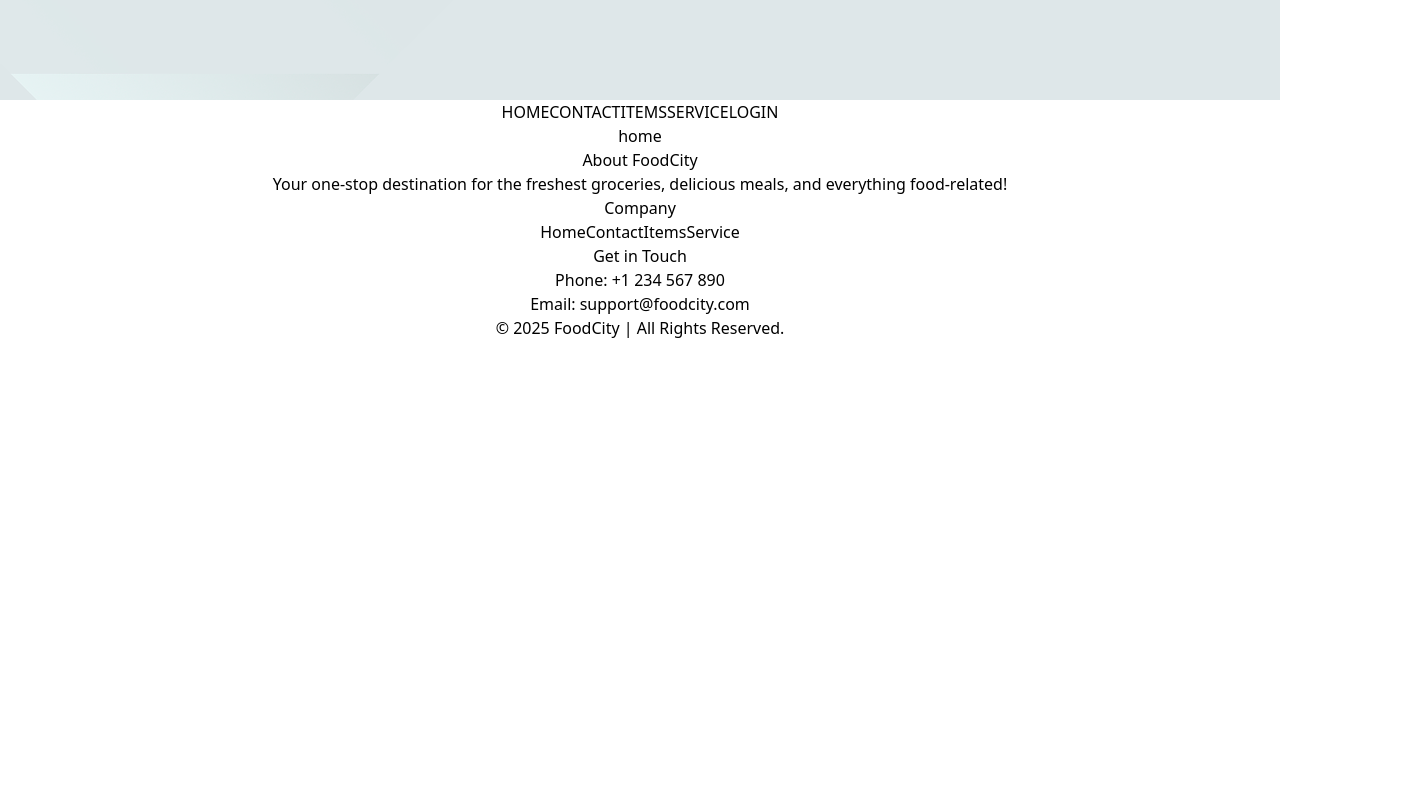
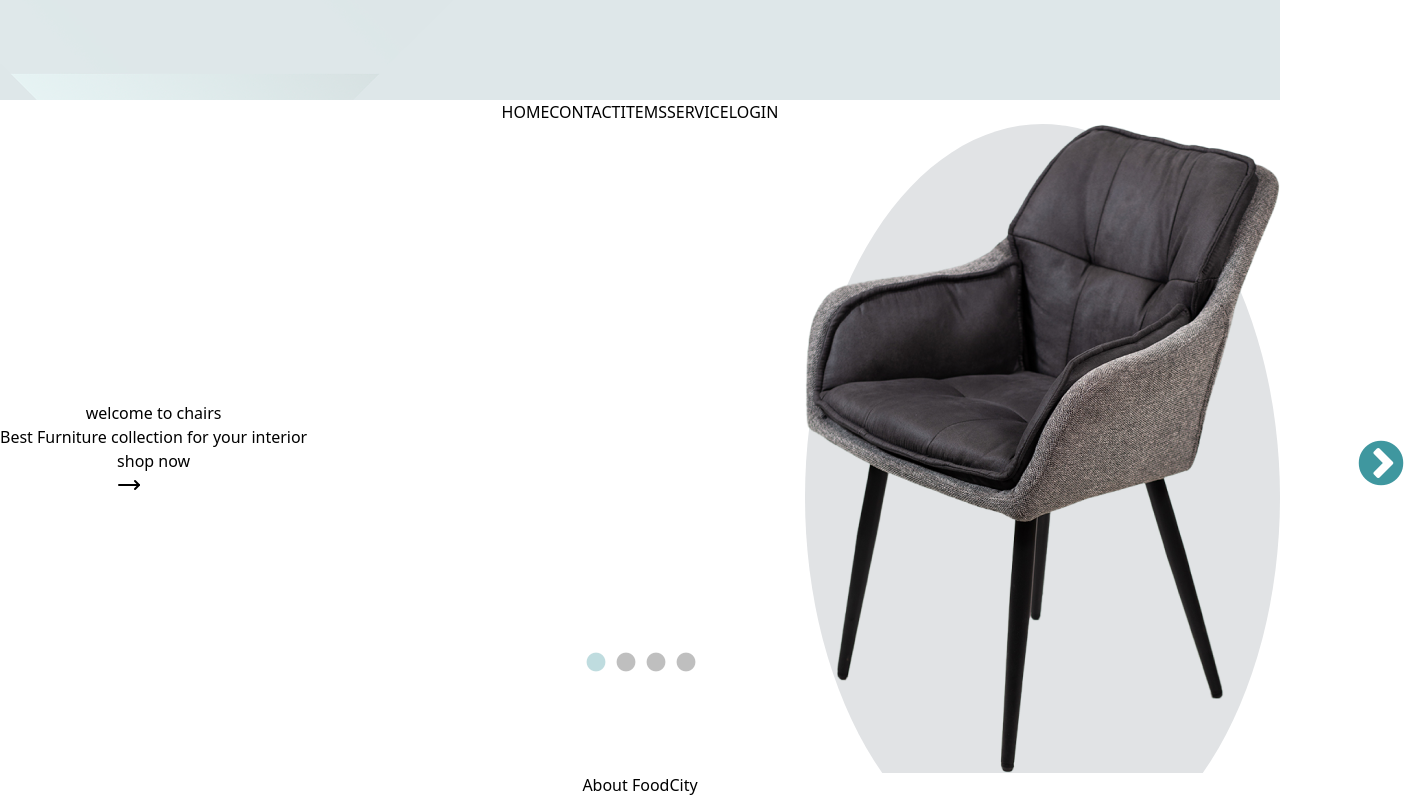
Before and after one commit to kavinduabc/projectOne, a React (Vite) app in the folder frontend/: page / in a window 1280 px wide. Shown: the part 1180-1980 px from the top of the page, 1407 px wide, since content can reach past the window. Before the commit the page ends 1520 px from the top, so only its background shows below. Built offline with nearby package versions, Linux system fonts and the light colour scheme.

Commit message:
create banner component

```diff
--- a/frontend/package.json
+++ b/frontend/package.json
@@ -15,7 +15,9 @@
     "react-dom": "^19.0.0",
     "react-hot-toast": "^2.5.2",
     "react-icons": "^5.5.0",
-    "react-router-dom": "^7.3.0"
+    "react-router-dom": "^7.3.0",
+    "react-slick": "^0.30.3",
+    "slick-carousel": "^1.8.1"
   },
   "devDependencies": {
     "@eslint/js": "^9.21.0",
--- /dev/null
+++ b/frontend/src/components/banner/banner.jsx
@@ -0,0 +1,73 @@
+import "slick-carousel/slick/slick.css";
+import "slick-carousel/slick/slick-theme.css";
+import Slider from "react-slick";
+import { MoveLeft, MoveRight } from "lucide-react";
+
+export default function Banner() {
+
+    const products = [
+        {
+            id: 1,
+            title: "Best Furniture collection for your interior",
+            subTitle: "welcome to chairs",
+            image: "/src/assets/banner_image.png"
+        },
+        {
+            id: 2,
+            title: "Best Furniture collection for your interior",
+            subTitle: "welcome to chairs",
+            image: "/src/assets/banner_image.png"
+        },
+        {
+            id: 3,
+            title: "Best Furniture collection for your interior",
+            subTitle: "welcome to chairs",
+            image: "/src/assets/banner_image.png"
+        },
+        {
+            id: 4,
+            title: "Best Furniture collection for your interior",
+            subTitle: "welcome to chairs",
+            image: "/src/assets/banner_image.png"
+        },
+    ]
+
+    const settings = {
+        dots: true,
+        infinite: true,
+        speed: 500,
+        slidesToShow: 1,
+        slidesToScroll: 1,
+    };
+
+    return(
+
+        <div className="lg:container">
+        <div className="slider-container slider_container w-full h-full">
+            <Slider {...settings}>
+                {
+                    products?.map((product) => (
+                        <div key={product?.id} className="banner_slide_item">
+
+                            {/* banner text  */}
+                            <div className="banner_text">
+                                <p className="text-sm font-inter text-[#272343] uppercase font-normal">{product?.subTitle}</p>
+                                <h3 className="text-6xl text-[#272343] font-inter capitalize leading-16 max-w-[631px] w-full font-bold mb-5">{product?.title}</h3>
+                                <button className="max-w-[171px] w-full flex items-center justify-center gap-2 h-[52px] bg-[#029fae] rounded-lg capitalize text-white cursor-pointer">shop now <MoveRight /></button>
+                            </div>
+
+
+                            {/* banner image  */}
+                            <div className="banner_image  w-full h-full flex items-center justify-end">
+                                <img src={product?.image} alt={product?.title} />
+                            </div>
+
+                        </div>
+                    ))
+                }
+            </Slider>
+        </div>
+    </div>
+
+    )
+}
--- a/frontend/src/index.css
+++ b/frontend/src/index.css
@@ -1,3 +1,126 @@
+@import url('https://fonts.googleapis.com/css2?family=Inter:ital,opsz,wght@0,14..32,100..900;1,14..32,100..900&display=swap');
 @tailwind base;
 @tailwind components;
 @tailwind utilities;
+
+
+
+@theme {
+    --font-inter: "Inter", sans-serif;
+}
+
+.banner_slide_item {
+    display: flex !important;
+    justify-content: space-between;
+    align-items: center;
+    gap: 7.5rem;
+}
+
+
+.banner_image {
+    position: relative;
+    z-index: 2;
+}
+
+.banner_image::before {
+    content: "";
+    position: absolute;
+    top: 0;
+    right: 0;
+    max-width: 747px;
+    width: 100%;
+    min-height: 747px;
+    height: 100%;
+    background-color: #e1e3e5;
+    border-radius: 100%;
+    z-index: -1;
+}
+
+.slider_container>.slick-slider>.slick-prev,
+.slider_container>.slick-slider>.slick-next {
+    z-index: 5 !important;
+}
+
+.slick-prev {
+    left: -95px !important;
+}
+
+.slick-next {
+    right: -95px !important;
+}
+
+.slider_container>.slick-slider>.slick-prev:before,
+.slider_container>.slick-slider>.slick-next:before {
+    font-family: 'slick';
+    font-size: 52px !important;
+    line-height: 1;
+    opacity: .75;
+    color: #007580 !important;
+    -webkit-font-smoothing: antialiased;
+    -moz-osx-font-smoothing: grayscale;
+
+}
+
+.slider_container>.slick-slider>.slick-dots {
+    position: absolute;
+    bottom: 100px !important;
+    display: block;
+    width: 100%;
+    padding: 0;
+    margin: 0;
+    list-style: none;
+    text-align: center;
+}
+
+.slider_container>.slick-slider>.slick-dots li button:before {
+    font-family: 'slick';
+    font-size: 22px !important;
+    line-height: 20px;
+    position: absolute;
+    top: 0;
+    left: 0;
+    width: 20px;
+    height: 20px;
+    content: '•';
+    text-align: center;
+    opacity: .25;
+    color: black;
+    -webkit-font-smoothing: antialiased;
+    -moz-osx-font-smoothing: grayscale;
+}
+
+.slider_container>.slick-slider>.slick-dots>li.slick-active button:before {
+    color: #007580 !important;
+}
+
+
+.delivery_component {
+    margin-top: -4rem;
+    position: relative;
+    z-index: 5;
+}
+
+
+
+
+.features_slider>.slick-slider>.slick-prev:before,
+.features_slider>.slick-slider>.slick-next:before {
+    font-size: 39px !important;
+    color: #007580;
+}
+
+
+
+.client_say_description {
+    position: relative;
+}
+.client_say_description::before {
+    position: absolute;
+    content: '';
+    top: 0;
+    left: -27px;
+    width: 3px;
+    height: 100%;
+    background-color: #007580;
+
+}
--- a/frontend/src/pages/home/home.jsx
+++ b/frontend/src/pages/home/home.jsx
@@ -1,7 +1,9 @@
+import Banner from "../../components/banner/banner";
+
 export default function Home(){
     return(
         <div>
-            <h1>home</h1>
+            <Banner/>
         </div>
     )
 }
```
Also changed, not shown: frontend/src/components/productCard.jsx (deleted, +0 -9 lines), frontend/src/assets/banner_image.png (added), frontend/src/components/productCard.css (deleted), 1 other file (tests, documents, lock files or other folders).
